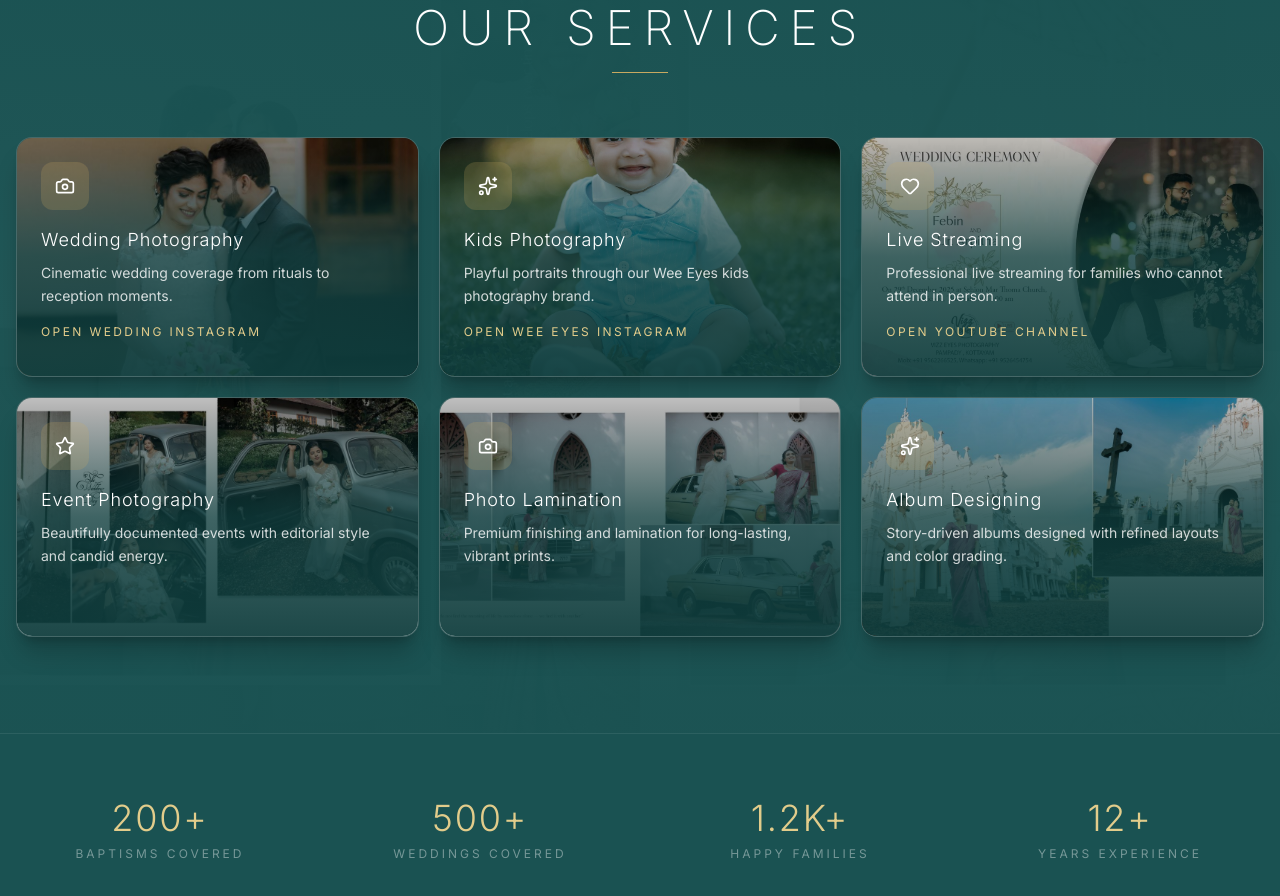
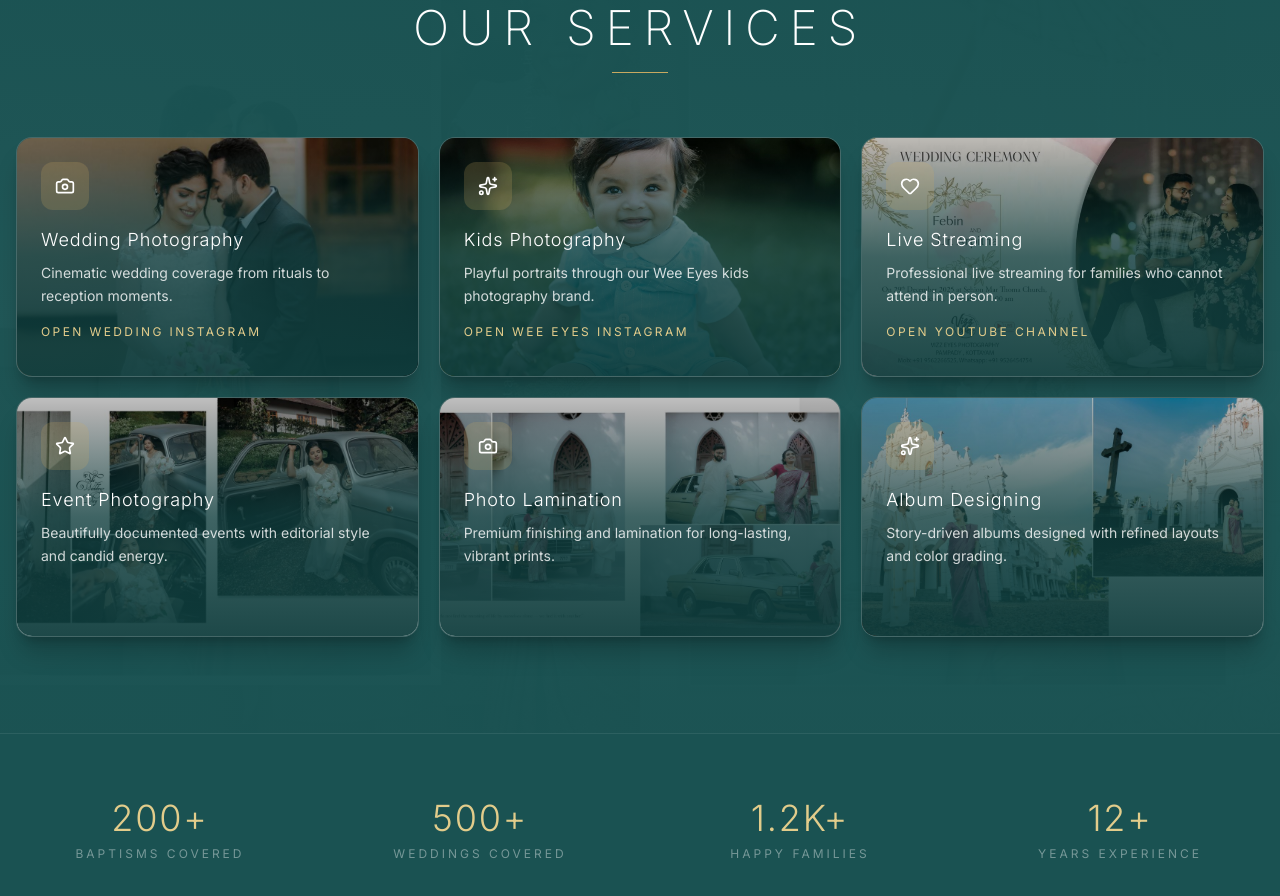
Before and after one commit to albin1923/vizz, a React (Vite) app: page / in a window 1280 px wide. Shown: the part 920-1816 px from the top of the page. Built offline with nearby package versions, Linux system fonts and the light colour scheme.

Commit message:
Adjust object position for Kids Photography image in Services

```diff
--- a/src/pages/Home.tsx
+++ b/src/pages/Home.tsx
@@ -275,7 +275,7 @@ function Services() {
                   src={cardBackground}
                   alt={item.title}
                   loading="lazy"
-                  className={`absolute inset-0 w-full h-full object-cover group-hover:scale-105 transition-transform duration-700 ${item.title === 'Wedding Photography' ? 'object-[center_20%]' : ''}`}
+                  className={`absolute inset-0 w-full h-full object-cover group-hover:scale-105 transition-transform duration-700 ${item.title === 'Wedding Photography' ? 'object-[center_20%]' : item.title === 'Kids Photography' ? 'object-[center_30%]' : ''}`}
                 />
                 <div className="absolute inset-0 bg-gradient-to-b from-[#00000040] via-[#0f3d3dcc] to-[#0f3d3df0]" />
                 <div className="relative z-10 p-5 sm:p-6 flex flex-col h-full justify-between">
```
